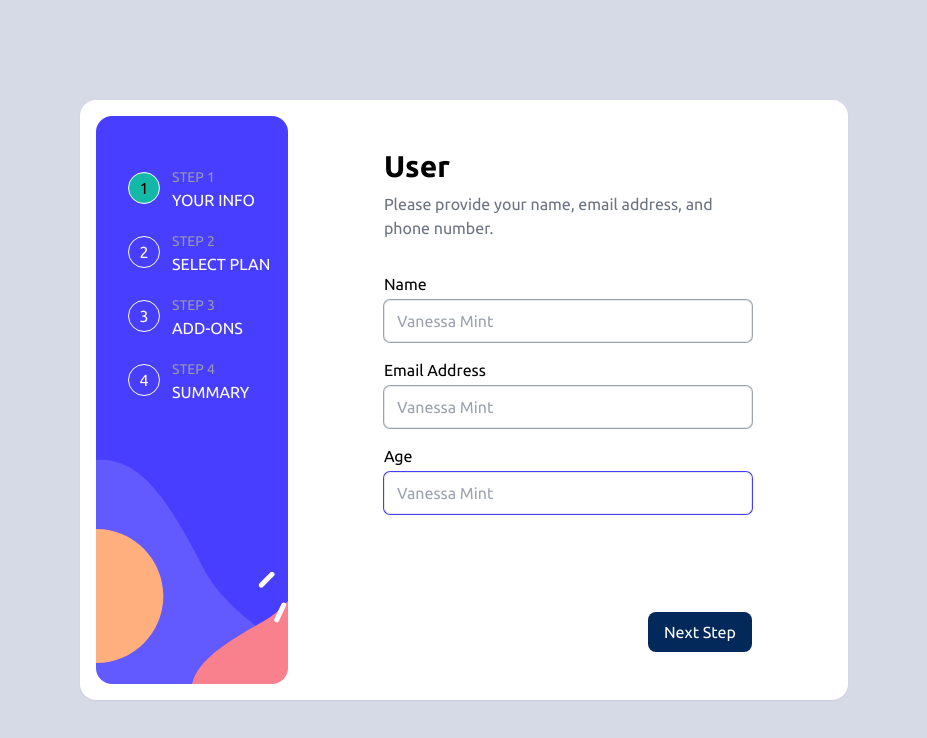
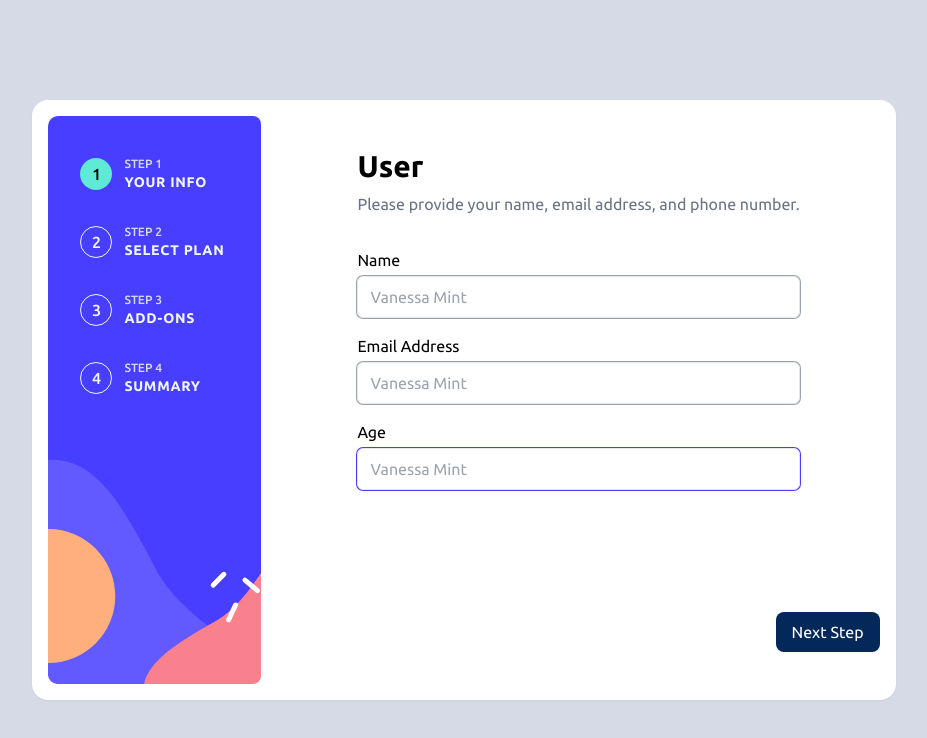
Before and after one commit to David-Koshkadze/fmt-multi-step-form, a React (Vite) app: page / in a window 1280 px wide. Shown: the top 738 px of the page, without its empty margins (176-1103 px from the left). Built offline with nearby package versions, Linux system fonts and the light colour scheme.

Commit message:
changes 1

```diff
--- a/src/App.jsx
+++ b/src/App.jsx
@@ -35,8 +35,8 @@ export default function App() {
       },
       {
         element: <Summary />,
-        title: "Summary"
-      }
+        title: "Summary",
+      },
     ]);
 
   // Submit function when handleSubmit(onSubmit) is called
@@ -48,27 +48,29 @@ export default function App() {
 
   return (
     <div className="w-full h-screen bg-light-gray grid place-items-center font-ubuntu">
-      <div className="flex h-[600px] w-full md:w-[80%] lg:w-[60%] gap-24 bg-white p-4 shadow-sm rounded-2xl pr-24 relative">
-        <div className="rounded-2xl w-56 bg-green-500 pt-12 pl-8 bg-[url('./assets/images/bg-sidebar-desktop.svg')]">
-          <div className="flex flex-col w-full gap-4 mx-auto">
+      <div className="grid grid-cols-3 gap-24 h-[600px] bg-white p-4 shadow-sm rounded-2xl relative">
+        <div className="rounded-lg col-span-1 pt-10 pl-8 bg-[url('./assets/images/bg-sidebar-desktop.svg')] bg-no-repeat bg-cover">
+          <div className="flex flex-col gap-8 mx-auto font-ubuntu-md">
             {steps.map((stepItem, idx) => {
               return (
                 <div key={idx} className="flex w-full gap-3 items-center">
                   {currentStepIndex === idx ? (
-                    <div className="w-8 h-8 rounded-full bg-teal-500 border border-white grid place-items-center">
+                    <div className="w-8 h-8 rounded-full bg-teal-300 grid place-items-center">
                       <span>{idx + 1}</span>
                     </div>
                   ) : (
-                    <div className="w-8 h-8 rounded-full bg-transparent text-white border border-white grid place-items-center">
+                    <div className="w-8 h-8 rounded-full bg-transparent text-magnoli border border-magnoli grid place-items-center">
                       <span>{idx + 1}</span>
                     </div>
                   )}
 
-                  <div>
-                    <span className="uppercase text-cool-gray text-sm">
+                  <div className="flex flex-col">
+                    <span className="uppercase text-light-gray text-xs">
                       Step {idx + 1}
                     </span>
-                    <div className="uppercase text-white">{stepItem.title}</div>
+                    <span className="uppercase text-magnoli font-ubuntu-bold text-sm tracking-wider">
+                      {stepItem.title}
+                    </span>
                   </div>
                 </div>
               );
@@ -80,7 +82,7 @@ export default function App() {
           <ThankYouComponent />
         ) : (
           <FormProvider {...methods}>
-            <div className="relative">
+            <div className="relative col-span-2 pr-20">
               <form onSubmit={methods.handleSubmit(onSubmit)}>
                 {step}
                 <div
--- a/src/components/forms/Summary.jsx
+++ b/src/components/forms/Summary.jsx
@@ -11,8 +11,6 @@ export default function Summary() {
   const planModeStr = planMode.charAt(0).toUpperCase() + planMode.slice(1);
 
   const services = getValues().add_ons;
-
-  console.log(planMode);
 
   return (
     <FormWrapper
```
